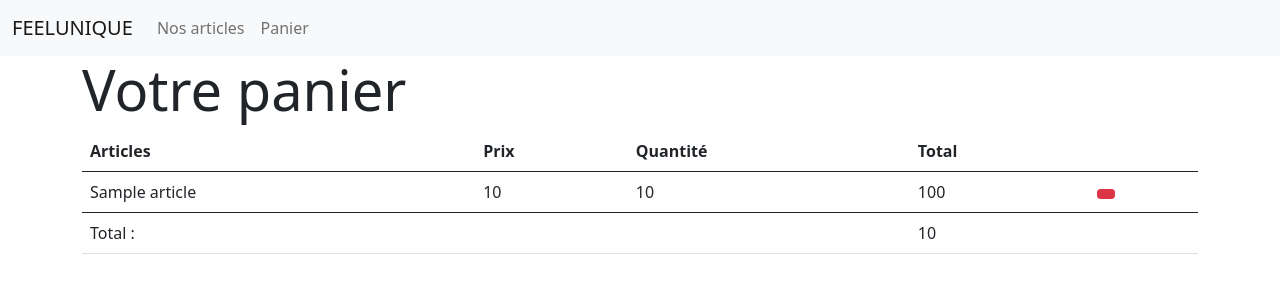
After one commit to dalinda28/FEELUNIQUE-Ecommerce, a Symfony app: template FEELUNIQUE/templates/cart/index.html.twig in a window 1280 px wide. The commit adds this page. Shown: the top 300 px of the page. Run offline with Twig, Linux system fonts and the light colour scheme; the template is opened without the code that fills it: most values are stand-ins (such as "Sample title", 1, 10 or a date in 2020); some libraries are stand-ins or nearby versions.

Commit message:
Ajout de panier - utilisation de session

```diff
--- a/FEELUNIQUE/composer.json
+++ b/FEELUNIQUE/composer.json
@@ -16,6 +16,7 @@
         "knplabs/knp-paginator-bundle": "^5.4",
         "phpdocumentor/reflection-docblock": "^5.2",
         "sensio/framework-extra-bundle": "^5.1",
+        "symfony/apache-pack": "^1.0",
         "symfony/asset": "5.2.*",
         "symfony/console": "5.2.*",
         "symfony/dotenv": "5.2.*",
@@ -45,6 +46,7 @@
         "twig/twig": "^2.12|^3.0"
     },
     "require-dev": {
+        "doctrine/doctrine-fixtures-bundle": "^3.4",
         "symfony/browser-kit": "^5.2",
         "symfony/css-selector": "^5.2",
         "symfony/debug-bundle": "^5.2",
--- a/FEELUNIQUE/public/index.php
+++ b/FEELUNIQUE/public/index.php
@@ -1,9 +1,11 @@
 <?php
+namespace Doctrine\Bundle\FixturesBundle;
 
 use App\Kernel;
 use Symfony\Component\Dotenv\Dotenv;
 use Symfony\Component\ErrorHandler\Debug;
 use Symfony\Component\HttpFoundation\Request;
+
 
 require dirname(__DIR__).'/vendor/autoload.php';
 
--- a/FEELUNIQUE/templates/articles/index.html.twig
+++ b/FEELUNIQUE/templates/articles/index.html.twig
@@ -23,7 +23,7 @@
                         <p class="text-muted">{{ article.categoryType }} </p>
                     </figcaption>
                     <div class="mt-2">
-                        <a href="" class="btn btn-sm btn-outline-primary float-right">Acheter</a>
+                        <a href="{{path('cart_add', {id: article.id})}}"  class="btn btn-sm btn-outline-primary float-right">Acheter</a>
                         <i class="fas fa-shopping-cart"></i>
                     </div>
                     <div class="font-weight-bold card-text">{{ article.formattedPrice }} €</div>
--- a/FEELUNIQUE/templates/base.html.twig
+++ b/FEELUNIQUE/templates/base.html.twig
@@ -28,6 +28,9 @@
                     <li class="nav-item">
                         <a class="nav-link {% if current_menu is defined and current_menu == 'articles' %} active {% endif %}" href="{{path('articles')}}">Nos articles</a>
                     </li>
+                    <li class="nav-item">
+                        <a class="nav-link" href="{{path('cart_index')}}">Panier</a>
+                    </li>
                 </ul>
                 {% if app.user %}
                     <ul class="navbar-nav">
--- /dev/null
+++ b/FEELUNIQUE/templates/cart/index.html.twig
@@ -0,0 +1,49 @@
+{% extends 'base.html.twig' %}
+
+{% block title 'panier' %}
+
+{% block body %}
+    <div class="container">
+        <div class="jumbotron">
+            <h1 class="display-4">Votre panier</h1>
+        </div>
+        {% if items | length > 0 %}
+            <table class="table">
+                <thead>
+                    <tr>
+                        <th>Articles</th>
+                        <th>Prix</th>
+                        <th>Quantité</th>
+                        <th>Total</th>
+                        <th></th>
+                    </tr>
+                </thead>
+                <tbody>
+                    {%  for item in items %}
+                        <tr>
+                            <td>{{ item.article.title }}</td>
+                            <td>{{ item.article.price }}</td>
+                            <td>{{ item.quantity }}</td>
+                            <td>{{  item.article.price * item.quantity }}</td>
+                            <td>
+                                <a href="{{ path('cart_remove', {'id': item.article.id}) }}" class="btn btn-danger btn-sm">
+                                    <i class="fas fa-trash"></i>
+                                </a>
+                            </td>
+                        </tr>
+                    {% endfor %}
+                </tbody>
+                <tfoot>
+                    <tr>
+                        <td colspan="3" class="text-right">Total : </td>
+                        <td>{{ total }}</td>
+                        <td></td>
+                    </tr>
+                </tfoot>
+            </table>
+        {% else %}
+            <p>Le panier est vide ! </p>
+        {% endif %}
+    </div>
+
+{% endblock %}
```
Also changed, not shown: FEELUNIQUE/src/Controller/CartController.php (added, +73 -0 lines), 3 other files.
